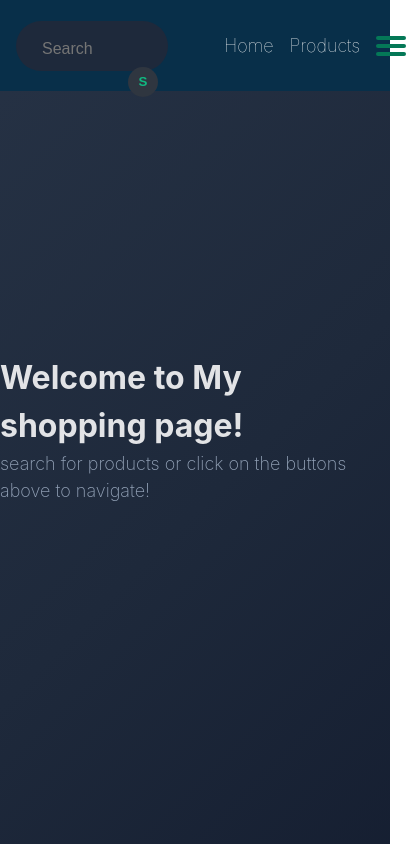
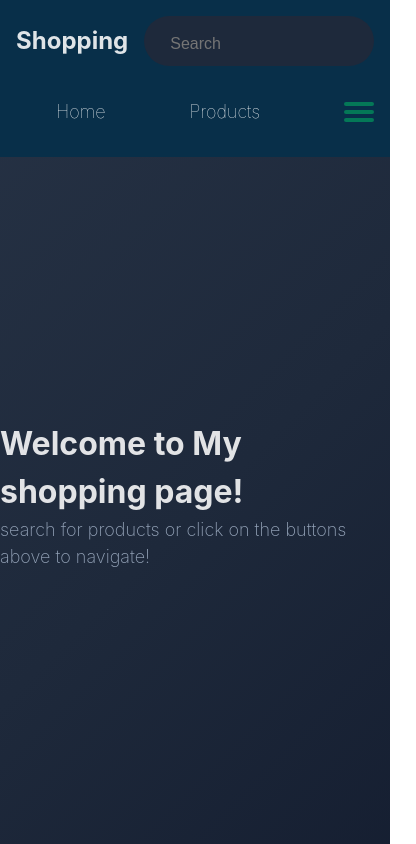
Before and after one commit to eeeeaa/shopping-cart-project, a React (Vite) app: page / in a window 390 px wide. Shown: the whole page, 416 px wide, since content can reach past the window. Built offline with nearby package versions, Linux system fonts and the light colour scheme.

Commit message:
improve nav bar ui for mobile screen

```diff
--- a/src/styles/common/navbar.module.css
+++ b/src/styles/common/navbar.module.css
@@ -88,15 +88,39 @@
   width: 200px;
 }
 
-@media screen and (max-width: 620px) {
+@media screen and (max-width: 768px) {
+  .navContainer {
+    flex-direction: column;
+    align-items: normal;
+  }
+  .navLeftContent {
+    justify-content: space-between;
+    align-items: center;
+    width: 100%;
+    margin-right: 0;
+
+    .navTitle {
+      font-size: x-large;
+    }
+  }
+  .navMenu {
+    justify-content: space-between;
+  }
+  .searchBox {
+    width: 100%;
+  }
+
+  .searchButton {
+    display: none;
+  }
+
   .searchBox > .searchInput {
-    width: 100px;
+    width: 80%;
   }
   .searchBox:hover > .searchInput {
-    width: 100px;
+    width: 80%;
   }
-
-  .navTitle {
-    display: none;
+  .searchInput {
+    width: 80%;
   }
 }
```
